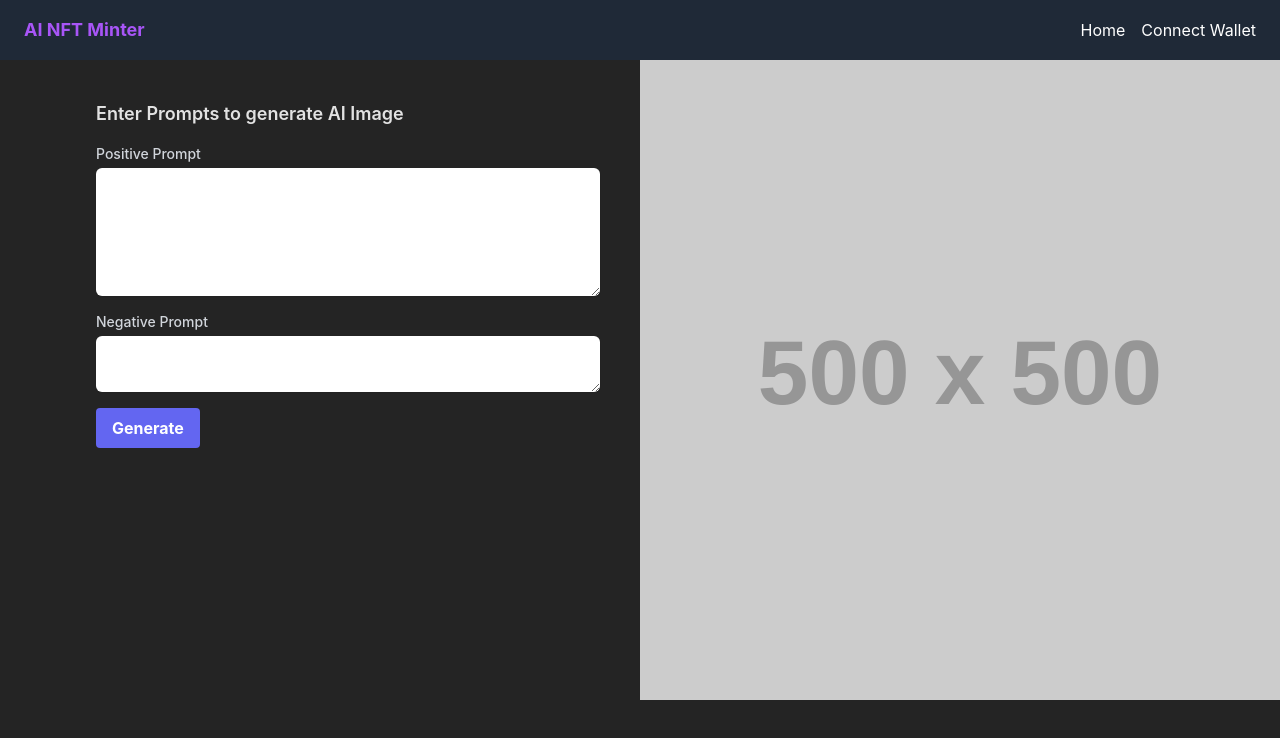
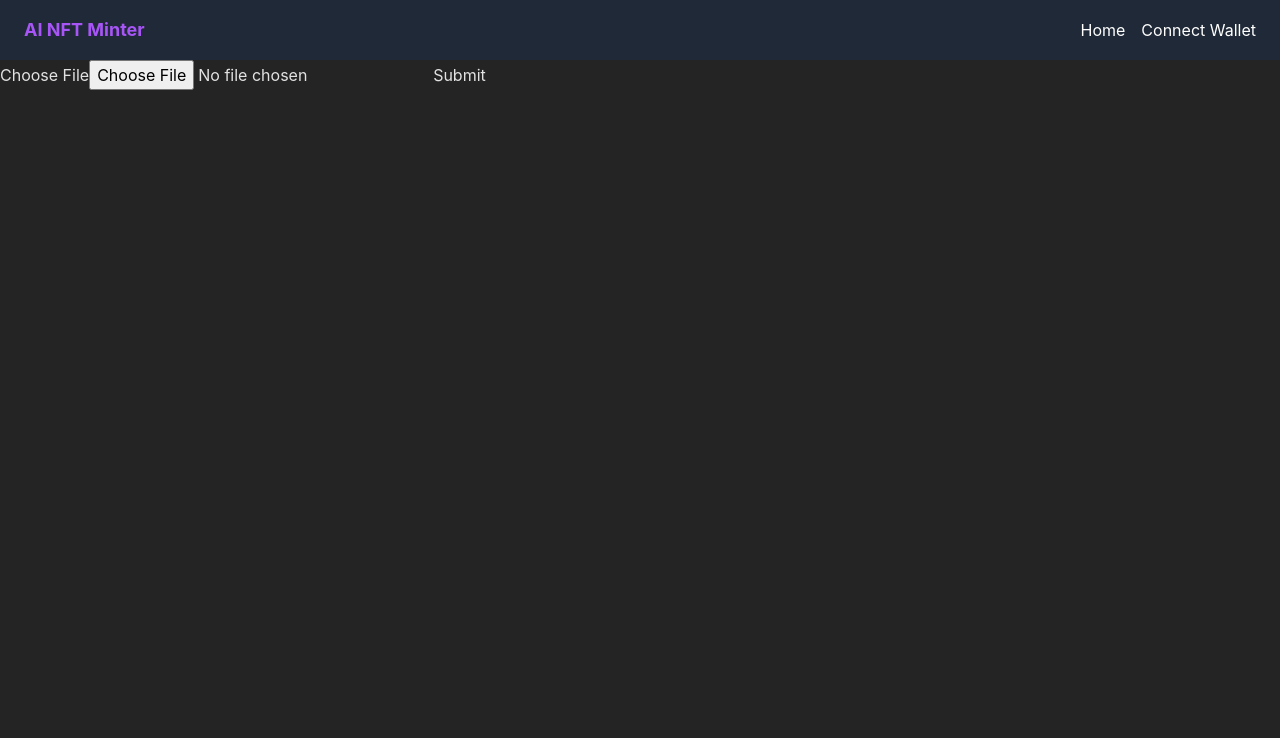
Before and after one commit to GauthamRVanjre/AI-NFT-Minting-dapp, a React (Vite) app: page / in a window 1280 px wide. Shown: the top 738 px of the page. Built offline with nearby package versions, Linux system fonts and the light colour scheme; no server answers; what @airgap/beacon-dapp, @taquito/beacon-wallet would draw is missing.

Commit message:
feat: IPFS integration and testing and operations functions update

```diff
--- a/package.json
+++ b/package.json
@@ -15,6 +15,7 @@
     "axios": "^1.6.8",
     "buffer": "^6.0.3",
     "events": "^3.3.0",
+    "form-data": "^4.0.0",
     "process": "^0.11.10",
     "react": "^18.2.0",
     "react-dom": "^18.2.0",
--- a/src/App.tsx
+++ b/src/App.tsx
@@ -1,3 +1,4 @@
+import IPFS from "./components/IPFS";
 import Minter from "./components/Minter";
 import Navbar from "./components/Navbar";
 
@@ -5,7 +6,8 @@ function App() {
   return (
     <>
       <Navbar />
-      <Minter />
+      {/* <Minter /> */}
+      <IPFS />
     </>
   );
 }
--- /dev/null
+++ b/src/components/IPFS.tsx
@@ -0,0 +1,51 @@
+import { useState } from "react";
+
+function IPFS() {
+  const [selectedFile, setSelectedFile]: any = useState();
+  const changeHandler = (event: any) => {
+    setSelectedFile(event.target.files);
+  };
+
+  const handleSubmission = async () => {
+    try {
+      const formData = new FormData();
+      Array.from(selectedFile).forEach((file) => {
+        formData.append("file", file);
+      });
+      const metadata = JSON.stringify({
+        name: "File name",
+      });
+      formData.append("pinataMetadata", metadata);
+
+      const options = JSON.stringify({
+        cidVersion: 0,
+      });
+      formData.append("pinataOptions", options);
+
+      const res = await fetch(
+        "https://api.pinata.cloud/pinning/pinFileToIPFS",
+        {
+          method: "POST",
+          headers: {
+            Authorization: `Bearer ${import.meta.env.VITE_PINATA_JWT}`,
+          },
+          body: formData,
+        }
+      );
+      const resData = await res.json();
+      console.log(resData);
+    } catch (error) {
+      console.log(error);
+    }
+  };
+
+  return (
+    <>
+      <label className="form-label"> Choose File</label>
+      <input type="file" onChange={changeHandler} />
+      <button onClick={handleSubmission}>Submit</button>
+    </>
+  );
+}
+
+export default IPFS;
--- a/src/components/Minter.tsx
+++ b/src/components/Minter.tsx
@@ -4,7 +4,6 @@ import toast from "react-hot-toast";
 
 const Minter = () => {
   const [positivePrompt, setPositivePrompt] = useState("");
-  const [negativePrompt, setNegativePrompt] = useState("");
   const [AIImage, setAIImage] = useState<string>("");
   const [loading, setLoading] = useState(false);
 
@@ -23,7 +22,8 @@ const Minter = () => {
       },
       data: {
         prompt: positivePrompt,
-        negativePrompt: negativePrompt,
+        // page: 1,
+        negativePrompt: "",
       },
     };
 
@@ -31,6 +31,7 @@ const Minter = () => {
       setLoading(true);
       const response = await axios.request(options);
       console.log(response.data);
+      // setAIImage(response.data?.results.images[0]);
       setAIImage(response.data.ImageUrl);
     } catch (error: any) {
       toast.error(error);
@@ -51,6 +52,10 @@ const Minter = () => {
     }
   };
 
+  // const onMintClick = async () => {
+
+  // }
+
   return (
     <div className="flex md:flex-row flex-col">
       {/* Left half */}
@@ -63,7 +68,7 @@ const Minter = () => {
             htmlFor="name"
             className="block text-sm font-medium text-gray-300"
           >
-            Positive Prompt
+            Prompt
           </label>
           <textarea
             id="name"
@@ -72,24 +77,10 @@ const Minter = () => {
             onChange={(e: React.ChangeEvent<HTMLTextAreaElement>) =>
               setPositivePrompt(e.target.value)
             }
+            disabled={loading}
           />
         </div>
-        <div className="mb-4">
-          <label
-            htmlFor="email"
-            className="block text-sm font-medium text-gray-300"
-          >
-            Negative Prompt
-          </label>
-          <textarea
-            id="email"
-            name="email"
-            className="mt-1 block w-full text-black p-2 border-gray-300 rounded-md shadow-sm outline-none focus:ring-indigo-500 focus:border-indigo-500 sm:text-sm"
-            onChange={(e: React.ChangeEvent<HTMLTextAreaElement>) =>
-              setNegativePrompt(e.target.value)
-            }
-          />
-        </div>
+
         <button
           disabled={loading}
           onClick={onSubmit}
@@ -98,16 +89,33 @@ const Minter = () => {
           {loading && "Loading.."}
           {!loading && "Generate"}
         </button>
+
+        {!loading && AIImage && (
+          <button
+            disabled={loading}
+            onClick={onSubmit}
+            className="bg-indigo-500 hover:bg-indigo-700 ml-4 text-white font-bold py-2 px-4 rounded relative"
+          >
+            Mint
+          </button>
+        )}
       </div>
 
       {/* Right half */}
       <div className="w-full md:w-1/2 h-[400px] mt-10 md:mt-0">
-        {loading && <div className="loader mt-40 ml-20"></div>}
+        {loading && (
+          <div>
+            <div className="loader mt-40 ml-20"></div>
+            <p className="mt-2">
+              Hold tight, it takes about an minute for AI to cook
+            </p>
+          </div>
+        )}
         {!loading && (
           <img
             src={AIImage ? AIImage : "https://via.placeholder.com/500"}
             alt="Placeholder"
-            className="w-full h-auto"
+            className="w-[800px] h-[700px]"
           />
         )}
       </div>
--- a/src/components/Navbar.tsx
+++ b/src/components/Navbar.tsx
@@ -9,12 +9,14 @@ const Navbar = () => {
     await connectWallet();
     const activeAccount = await getAccount();
     setAccount(activeAccount);
+    localStorage.setItem("walletAddress", JSON.stringify(activeAccount));
   };
 
   useEffect(() => {
     async () => {
       const activeAccount = await getAccount();
       setAccount(activeAccount);
+      localStorage.setItem("walletAddress", JSON.stringify(activeAccount));
     };
   }, []);
 
--- a/src/utils/operations.tsx
+++ b/src/utils/operations.tsx
@@ -1,6 +1,6 @@
 import { tezos } from "./tezos";
 
-export const changeName = async (
+export const uploadImage = async (
   name: string,
   imageUrl: string,
   address: string
@@ -9,9 +9,7 @@ export const changeName = async (
     const contract = await tezos.wallet.at(
       "KT1TnTvAimFyhxvRv1dPjptuDrmdNMtVu9J9"
     );
-    const op = await contract.methods
-      .changeName(address, name, imageUrl)
-      .send();
+    const op = await contract.methods.mint(address, name, imageUrl).send();
     return op.confirmation();
   } catch (error) {
     console.error(error);
```
Also changed, not shown: 1 other file (tests, documents, lock files or other folders).
